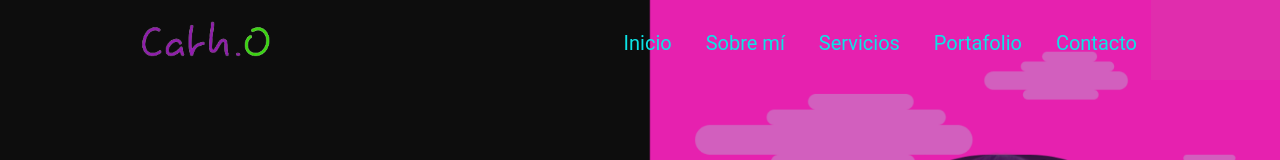
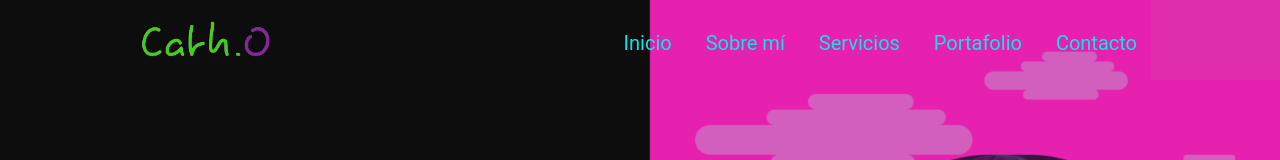
Before and after one commit to OcadizCa/cath-o-portfolio, a plain HTML site: page index.html in a window 1280 px wide. Shown: the top 160 px of the page. Drawn offline with Linux system fonts and the light colour scheme.

Commit message:
Cambie el color del logo

```diff
--- a/index.html
+++ b/index.html
@@ -14,7 +14,7 @@
     <div id="header">
         <div class="container">
             <nav>
-                <img src="img-portfolio/catho-logo__1_-removebg-preview.png" class="logo wave-effect">
+                <img src="img-portfolio/logo-verde.png" class="logo wave-effect">
                 <ul id="sidemenu">
                     <li><a href="#header">Inicio</a></li>
                     <li><a href="#about">Sobre mí</a></li>
```
Also changed, not shown: img-portfolio/logo-verde.png (added).
